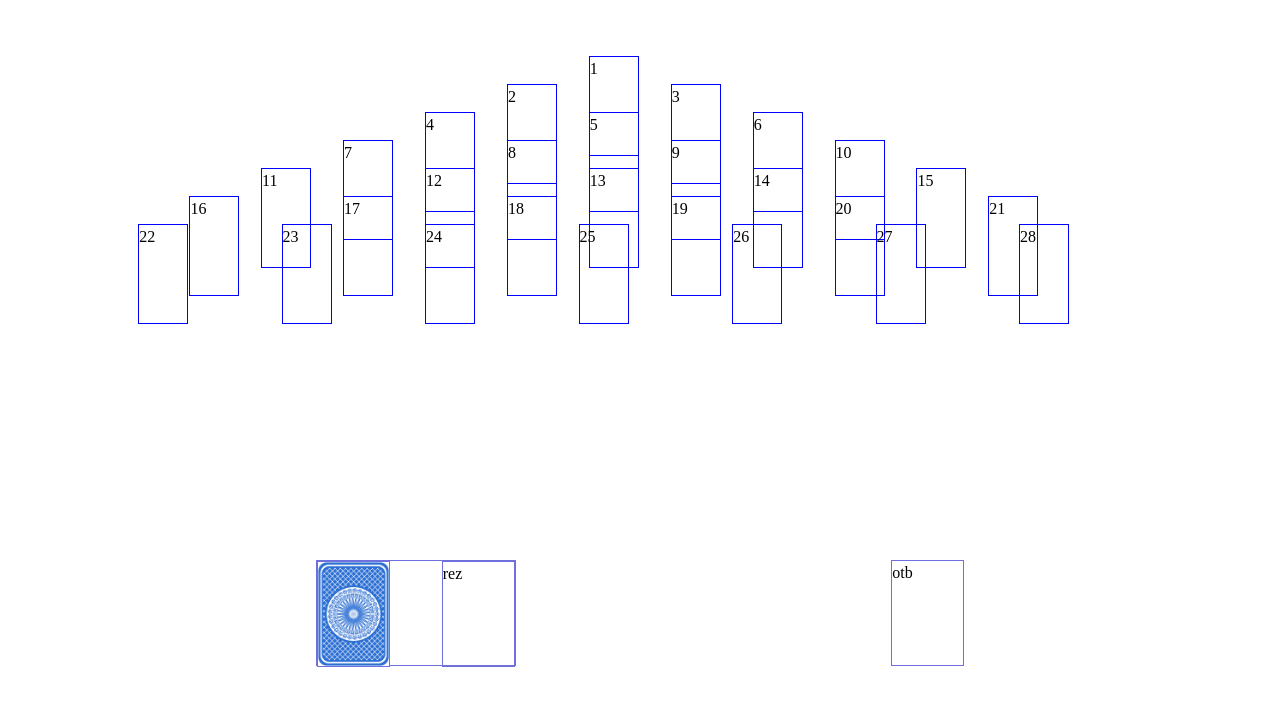
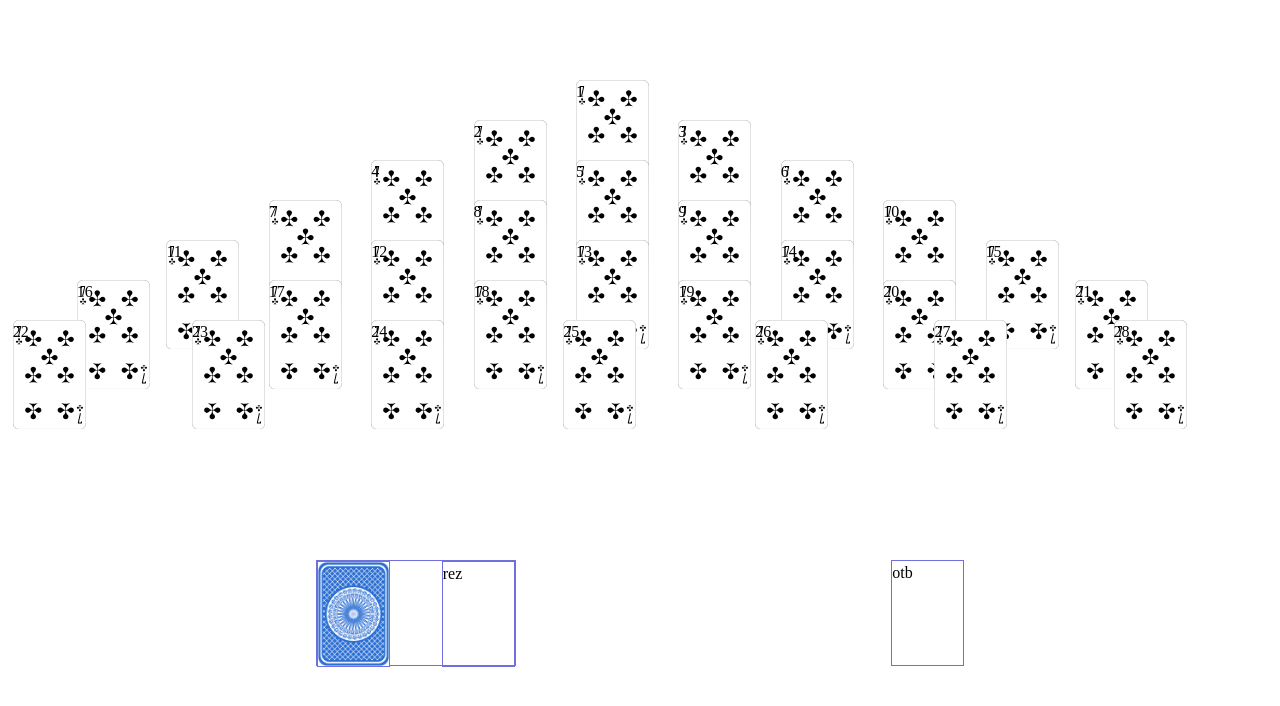
Before and after one commit to Igogoblin/pyramid, a React (Vite) app in the folder pyramid/: page / in a window 1280 px wide. Shown: the top 706 px of the page. Built offline with nearby package versions, Linux system fonts and the light colour scheme.

Commit message:
refactor: show card in area

```diff
--- a/pyramid/src/components/body/body.module.css
+++ b/pyramid/src/components/body/body.module.css
@@ -33,14 +33,17 @@
   width: 100%;
   height: 70vh;
   /* border: 1px solid green; */
-  position: relative;
 }
 
 .level {
   position: absolute;
-  width: 50px;
-  height: 100px;
-  border: 1px solid blue;
+  width: 73px;
+  height: 109px;
+  /* border: 1px solid blue; */
+  background-image: url("../../assets/cards/clubs-7.svg");
+  background-size: cover;
+
+  background-repeat: no-repeat;
 }
 .level:nth-child(1) {
   top: 10%;
```
